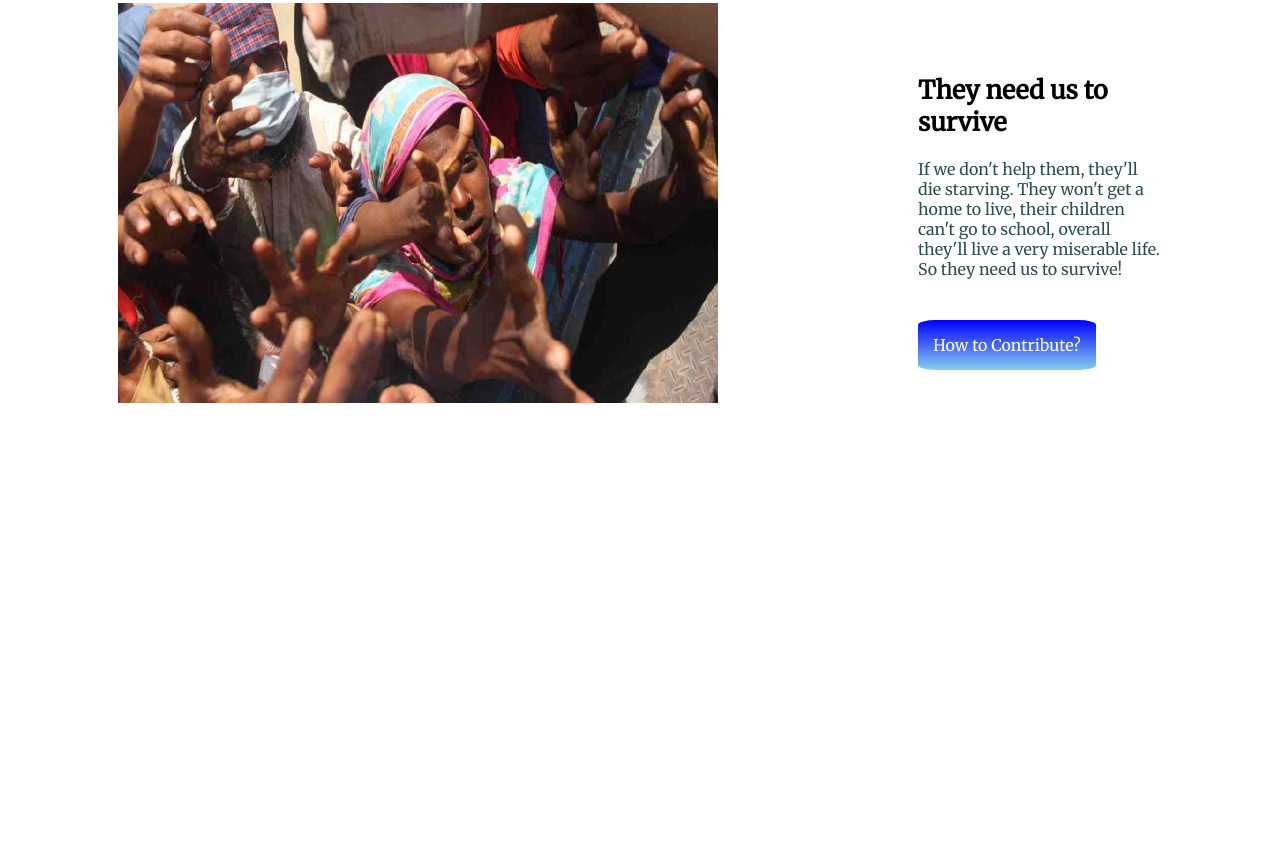
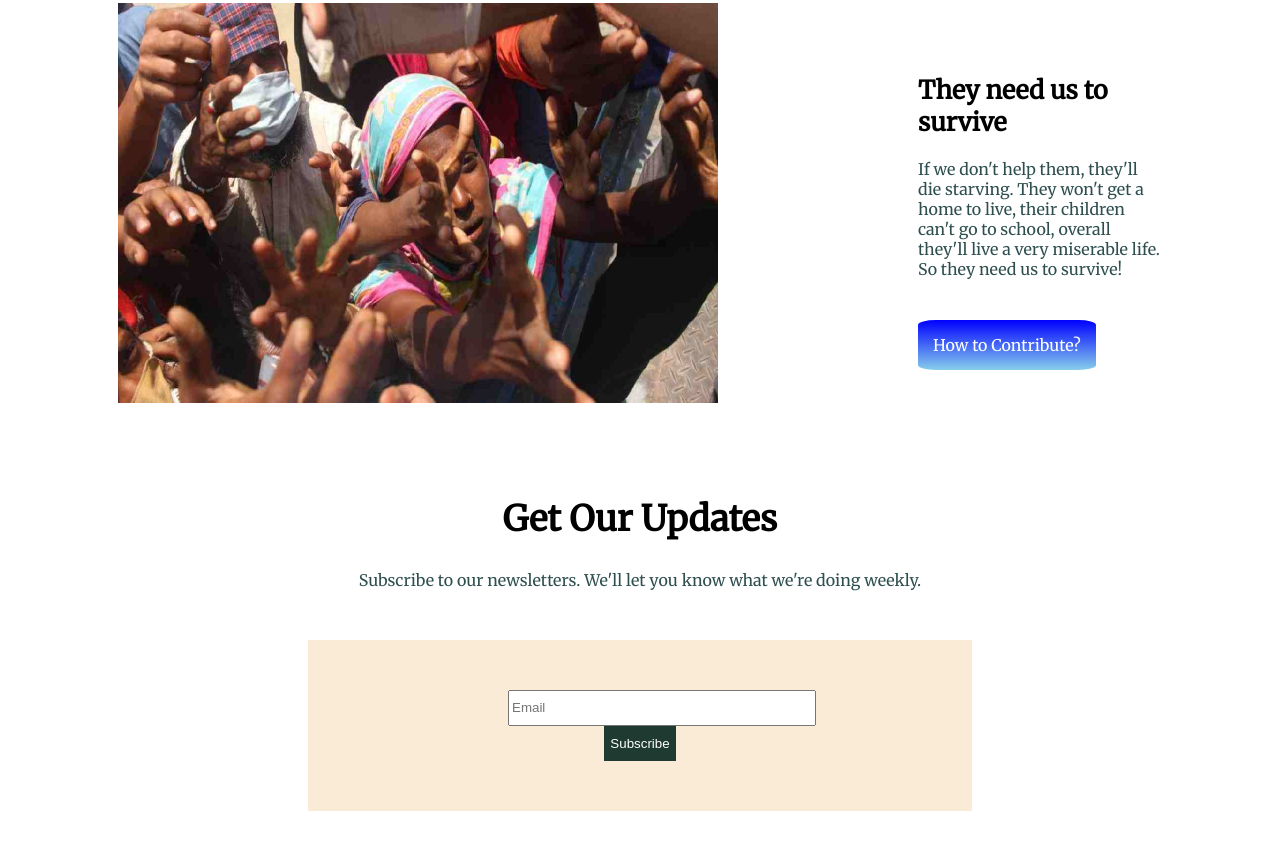
Before and after one commit to marufccs/first-assignment, a plain HTML site: page index.html in a window 1280 px wide. Shown: the part 2319-3169 px from the top of the page. Before the commit the page ends 2736 px from the top, so only its background shows below. Drawn offline with Linux system fonts and the light colour scheme.

Commit message:
fourth section

```diff
--- a/index.html
+++ b/index.html
@@ -85,6 +85,17 @@
         <a class="button" target="_blank" href="https://www.thebalancesmb.com/making-charitable-donations-2501933">How to Contribute?</a>
     </div>
 </section>
+<section>
+<div class="updates">
+<h1 style="font-size: 35px ; font-weight: 600;">Get Our Updates</h1>
+<p style="color:darkslategray ;">Subscribe to our newsletters. We'll let you know what we're doing weekly. </p>
+</div>
+<div class="email">
+<input class="mail" type="email" placeholder="Email" > <button class="sub">Subscribe</button>
+</div>
 
+
+
+</section>
 </body>
 </html>
--- a/style.css
+++ b/style.css
@@ -133,6 +133,24 @@ font-family: 'Merriweather', serif;
 .right {
     padding-left: 100px;
     padding-right: 100px;
-    border: 0%;
-    border-radius: 10%;
 }
+.updates {
+    text-align: center;
+    padding-top: 50px;
+}
+.email {
+text-align: center;
+margin: 50px 300px;
+padding: 50px 200px 50px 200px ;
+background-color: antiquewhite;
+}
+.mail {
+    width: 300px;
+    height: 30px;
+}
+.sub {
+    height: 35px;
+    color: white;
+    background-color:rgb(30, 58, 49);
+    border: none;
+}
```
